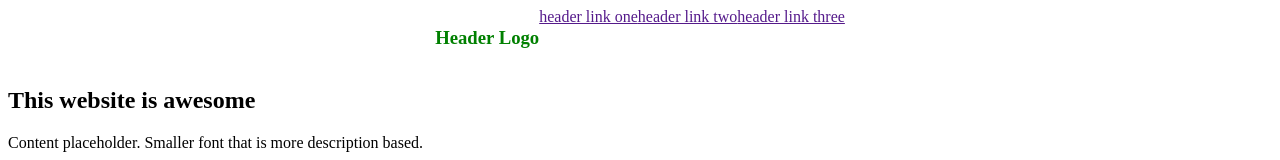
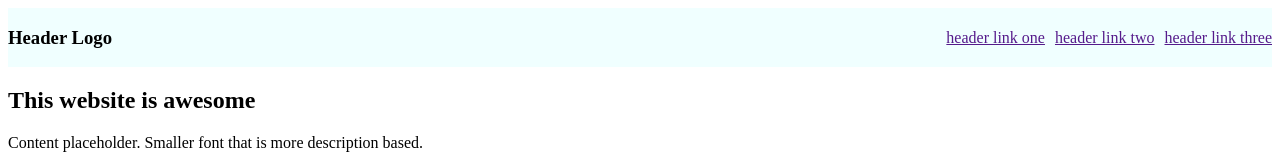
Before and after one commit to mstaubach/landingPage, a plain HTML site: page index.html in a window 1280 px wide. Shown: the top 160 px of the page. Drawn offline with Linux system fonts and the light colour scheme.

Commit message:
Finally got flexbox to work!

```diff
--- a/index.html
+++ b/index.html
@@ -9,12 +9,13 @@
 </head>
 <body>
     <div class="header">
-
         <div class="navBar">
             <h3>Header Logo</h3>
-            <a href="">header link one</a>
-            <a href="">header link two</a>
-            <a href="">header link three</a>
+            <div class="navLinks">
+                <a href="" class="item">header link one</a>
+                <a href="" class="item">header link two</a>
+                <a href="" class="item">header link three</a>
+            </div>
         </div>
 
         <div class="websiteHighlights">
--- a/styles.css
+++ b/styles.css
@@ -1,14 +1,20 @@
+/*Header Bar*/
 .navBar{
     display: flex;
     justify-content: center;
-    color: green;
+    background-color: azure;
 }
 
-.item{
+.navLinks {
+    display: flex;
+    flex: 1;
+    justify-content: flex-end;
+    gap: 10px;
+    align-items: center;
 
 }
 
-.navBar .navLinks {
-    flex: 1;
-    justify-content: flex-end;
+/*Highlight Section*/
+.websiteHighlights{
+
 }
```
